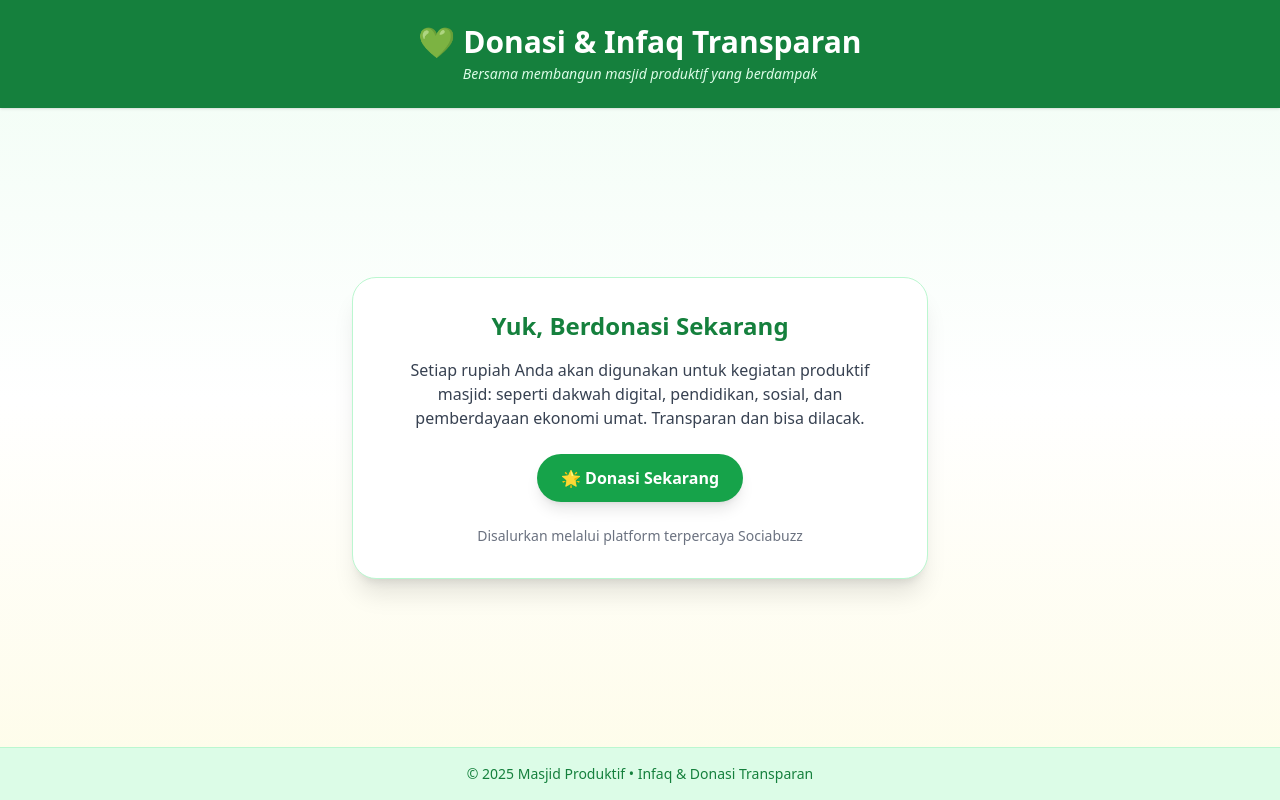
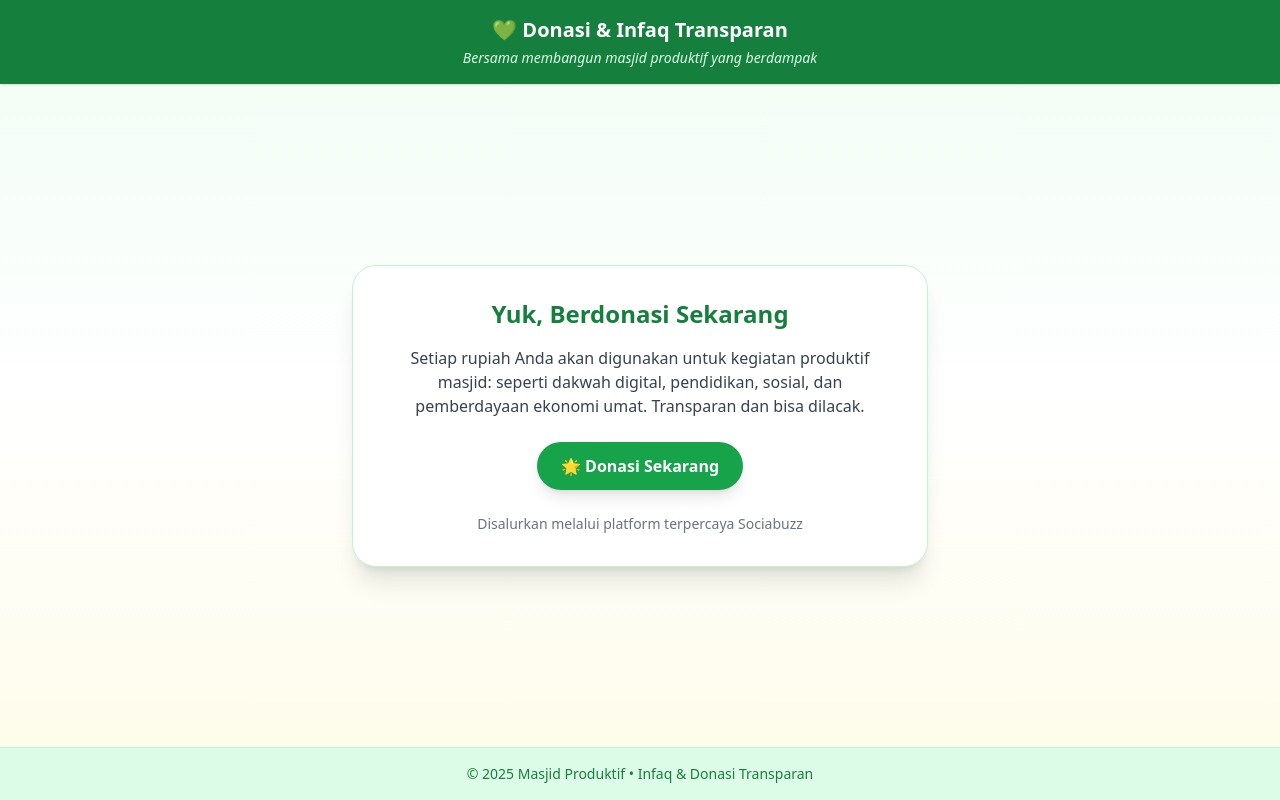
Before and after one commit to Merdekasoft/masjidproduktif, a plain HTML site: page donasi.html in a window 1280 px wide. Drawn offline with nearby package versions, Linux system fonts and the light colour scheme.

Commit message:
Update donasi.html

```diff
--- a/donasi.html
+++ b/donasi.html
@@ -8,9 +8,9 @@
 </head>
 <body class="bg-gradient-to-b from-green-50 via-white to-yellow-50 font-sans text-gray-800 min-h-screen flex flex-col">
 
-  <header class="bg-green-700 text-white py-6 shadow">
+  <header class="bg-green-700 text-white py-4 shadow">
     <div class="text-center">
-      <h1 class="text-2xl md:text-3xl font-bold">💚 Donasi & Infaq Transparan</h1>
+      <h1 class="text-lg md:text-xl font-bold whitespace-nowrap">💚 Donasi & Infaq Transparan</h1>
       <p class="text-xs md:text-sm italic text-green-100 mt-1">Bersama membangun masjid produktif yang berdampak</p>
     </div>
   </header>
```
